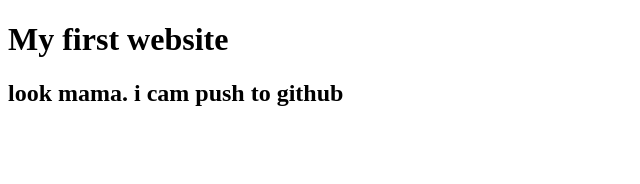
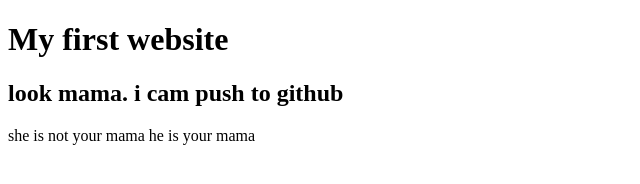
Before and after one commit to Yorex-it/My-First-website, a plain HTML site: page index.html in a window 1280 px wide. Shown: the whole page, without its empty margins (0-640 px from the left). Drawn offline with Linux system fonts and the light colour scheme.

Commit message:
Update index.html

```diff
--- a/index.html
+++ b/index.html
@@ -8,5 +8,6 @@
 <body>
     <h1>My first website </h1>
     <h2>look mama. i cam push to github </h2>
+    <H>she is not your mama he is your mama</H3>
 </body>
 </html>
```
